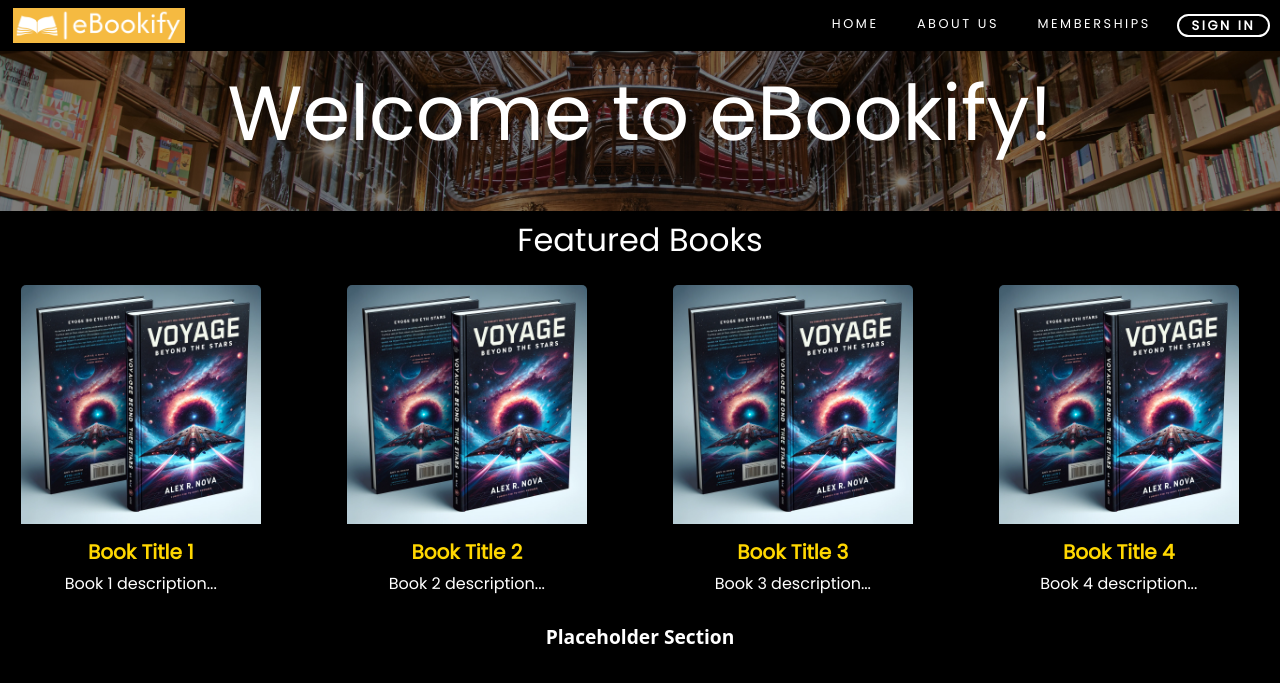
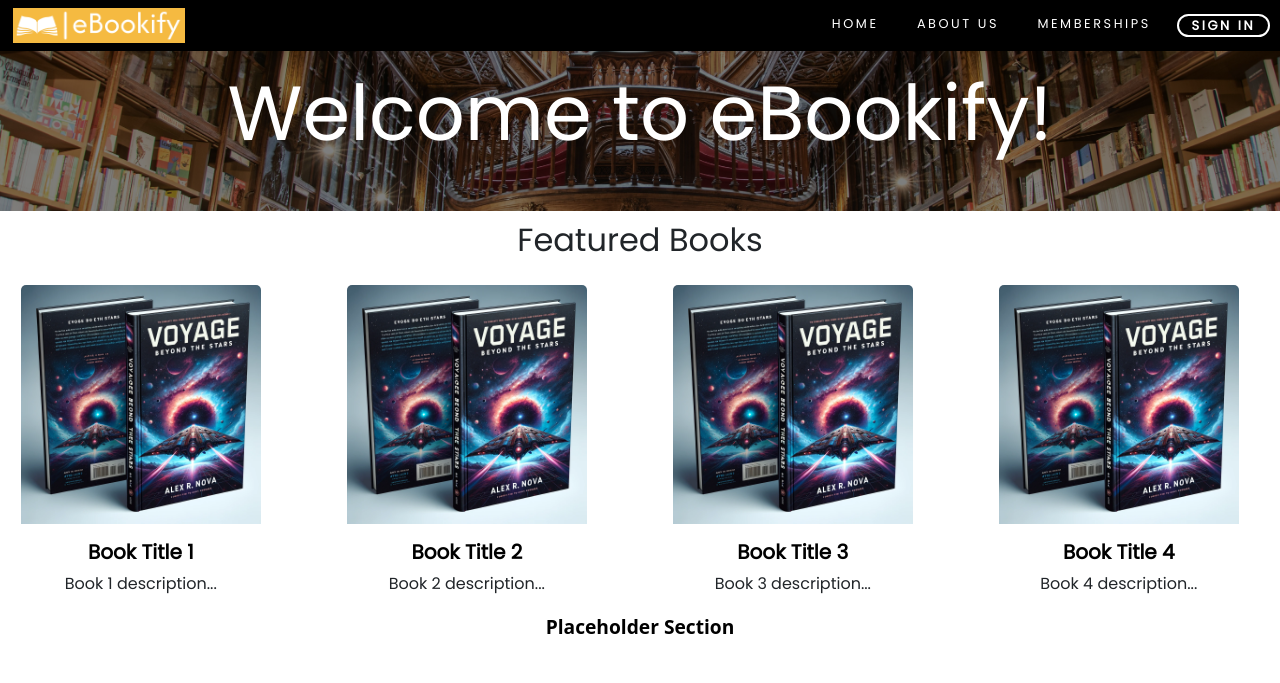
Before and after one commit to marvinoon/WebSystemP2-9, a PHP site: page /main.html in a window 1280 px wide. Shown: the top 683 px of the page. Run offline with PHP 8.4, Linux system fonts and the light colour scheme.

Commit message:
Changed bg to white

```diff
--- a/Project/css/main.css
+++ b/Project/css/main.css
@@ -1,6 +1,4 @@
-body{
-    background-color: #000000;
-}
+
 header {
     font-family: 'Poppins', sans-serif;
 }
@@ -129,9 +127,7 @@ header {
 
 .featured-books {
     padding-top: 10px;
-    background-color: #000000;
     overflow: hidden;
-    color: white;
     font-family: 'Poppins', sans-serif;
 
 
@@ -142,16 +138,16 @@ header {
 }
 
 .card {
-    background-color: #000000;
-    color: white;
-    padding-bottom: 10px;
+
     height: 80%;
     width: 80%;
     text-align: center;
     margin-left: 20px;
+    border-color: white;
 
 }
 .card-title {
     font-weight: bold;
-    color: gold;
+    color: black;
+
 }
--- a/Project/main.html
+++ b/Project/main.html
@@ -124,6 +124,6 @@
             </div>
         </div>
     </section>
-    <section style="text-align: center; font-size: larger; font-weight: bold; color: white;"> Placeholder Section </section>
+    <section style="text-align: center; font-size: larger; font-weight: bold; color: black;"> Placeholder Section </section>
 </body>
 </html>
```
Also changed, not shown: Project/css/membership.css (+6 -6 lines).
